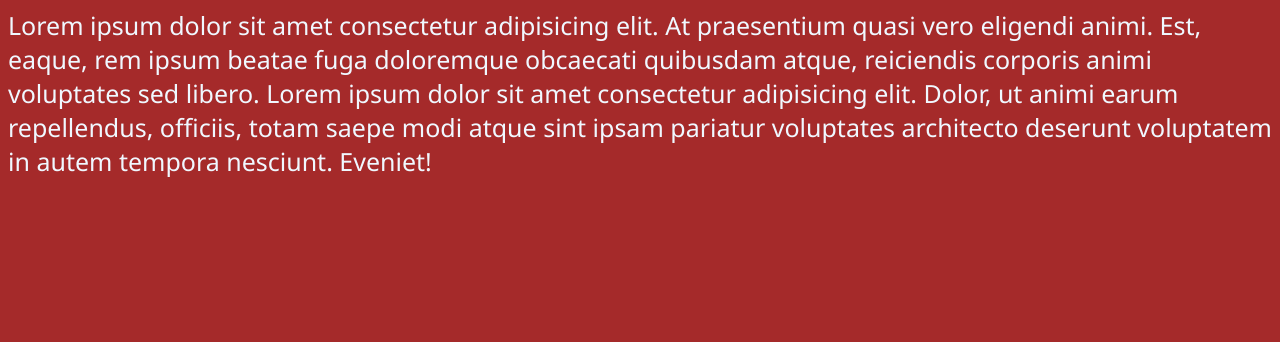
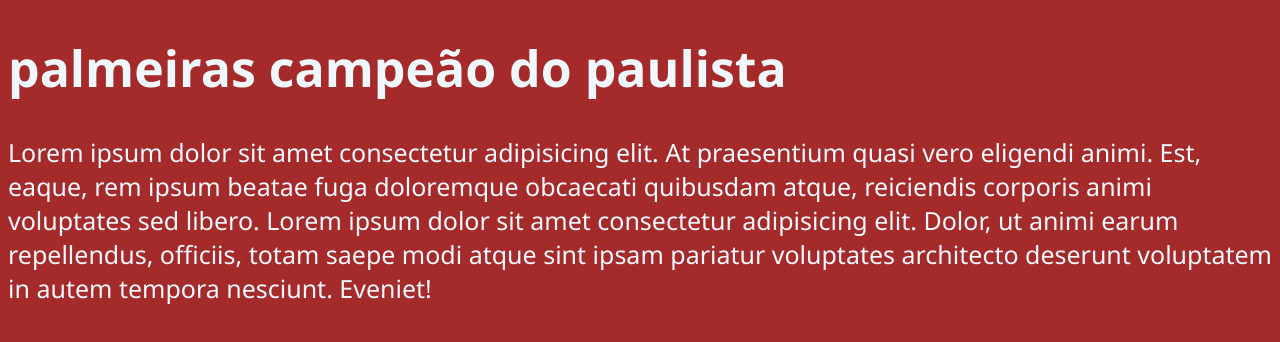
Before and after one commit to michelsoares7/sitesupremo, a plain HTML site: page index.html in a window 1280 px wide. Drawn offline with Linux system fonts and the light colour scheme.

Commit message:
Add files via upload

```diff
--- a/index.html
+++ b/index.html
@@ -8,6 +8,7 @@
     <link rel="stylesheet" href="estilo.css">
 </head>
 <body>
+  <h1>palmeiras campeão do paulista</h1>
   Lorem ipsum dolor sit amet consectetur adipisicing elit. At praesentium quasi vero eligendi animi. Est, eaque, rem ipsum beatae fuga doloremque obcaecati quibusdam atque, reiciendis corporis animi voluptates sed libero.
   Lorem ipsum dolor sit amet consectetur adipisicing elit. Dolor, ut animi earum repellendus, officiis, totam saepe modi atque sint ipsam pariatur voluptates architecto deserunt voluptatem in autem tempora nesciunt. Eveniet!
 </body>
```
